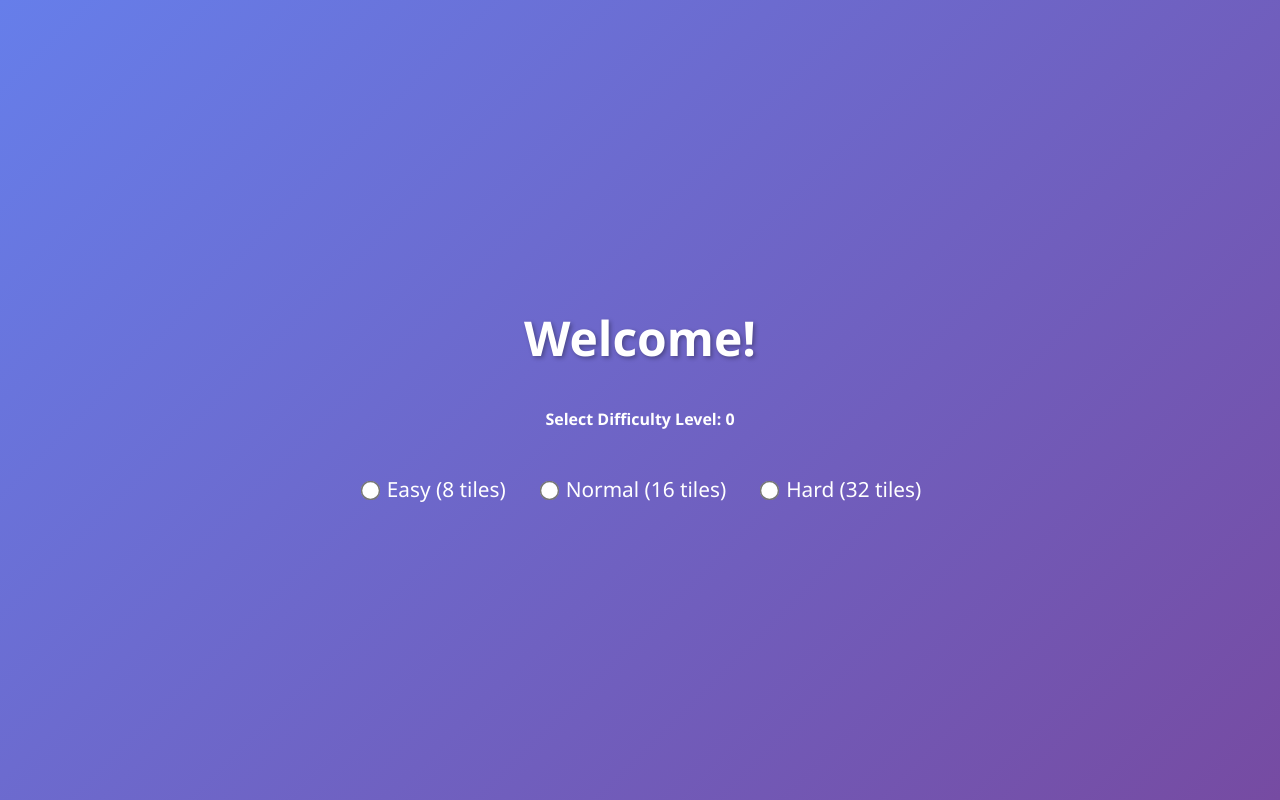
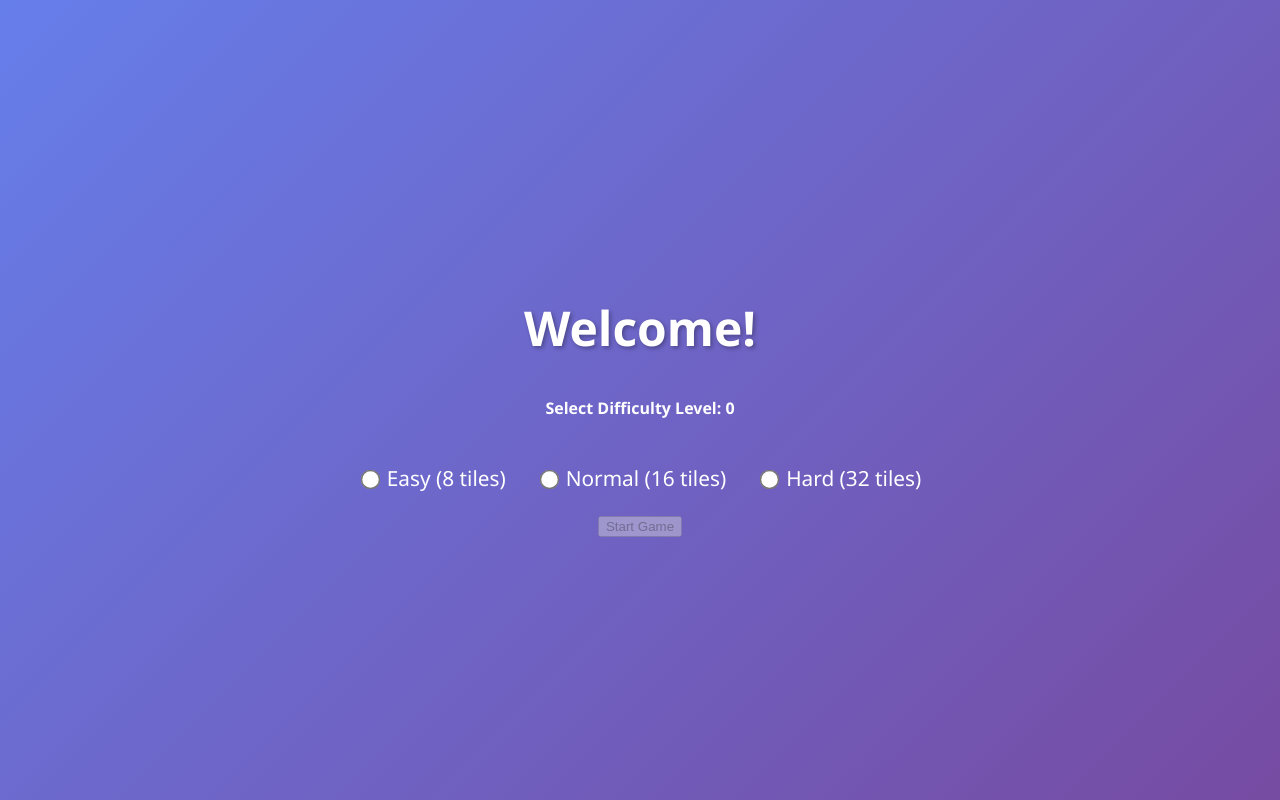
Before and after one commit to acciojob/memory-game-handesaurabh, a React app: page / in a window 1280 px wide. Built offline with nearby package versions, Linux system fonts and the light colour scheme.

Commit message:
app,test

```diff
--- a/src/components/App.js
+++ b/src/components/App.js
@@ -3,6 +3,7 @@ import "./../styles/App.css";
 
 const App = () => {
   const [difficulty, setDifficulty] = useState(null);
+  const [selectedDifficulty, setSelectedDifficulty] = useState(null);
   const [tiles, setTiles] = useState([]);
   const [flippedTiles, setFlippedTiles] = useState([]);
   const [matchedPairs, setMatchedPairs] = useState([]);
@@ -85,6 +86,7 @@ const App = () => {
 
   const resetGame = () => {
     setDifficulty(null);
+    setSelectedDifficulty(null);
     setTiles([]);
     setFlippedTiles([]);
     setMatchedPairs([]);
@@ -98,7 +100,7 @@ const App = () => {
         <div className="levels_container">
           <h1>Welcome!</h1>
           <h4 data-testid="select-difficulty">
-            Select Difficulty Level: <span>0</span>
+            Select Difficulty Level: <span>{selectedDifficulty ? 1 : 0}</span>
           </h4>
           <div>
             <label htmlFor="easy">
@@ -132,6 +134,13 @@ const App = () => {
               Hard (32 tiles)
             </label>
           </div>
+          <button
+            id="start-game-btn"
+            disabled={!selectedDifficulty}
+            onClick={() => startGame(selectedDifficulty)}
+          >
+            Start Game
+          </button>
         </div>
       ) : (
         <>
```
Also changed, not shown: 1 other file (tests, documents, lock files or other folders).
